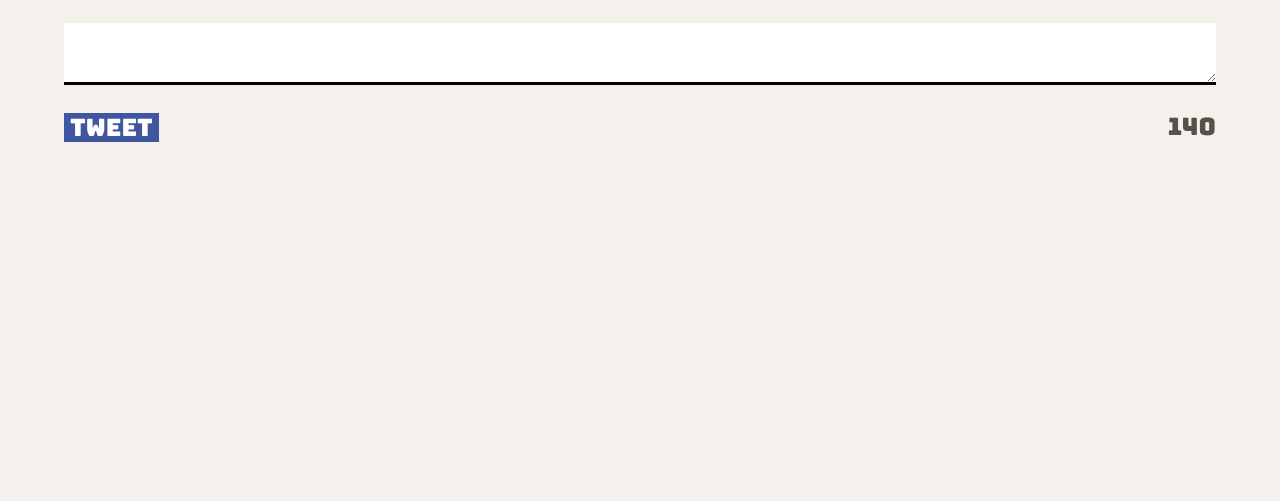
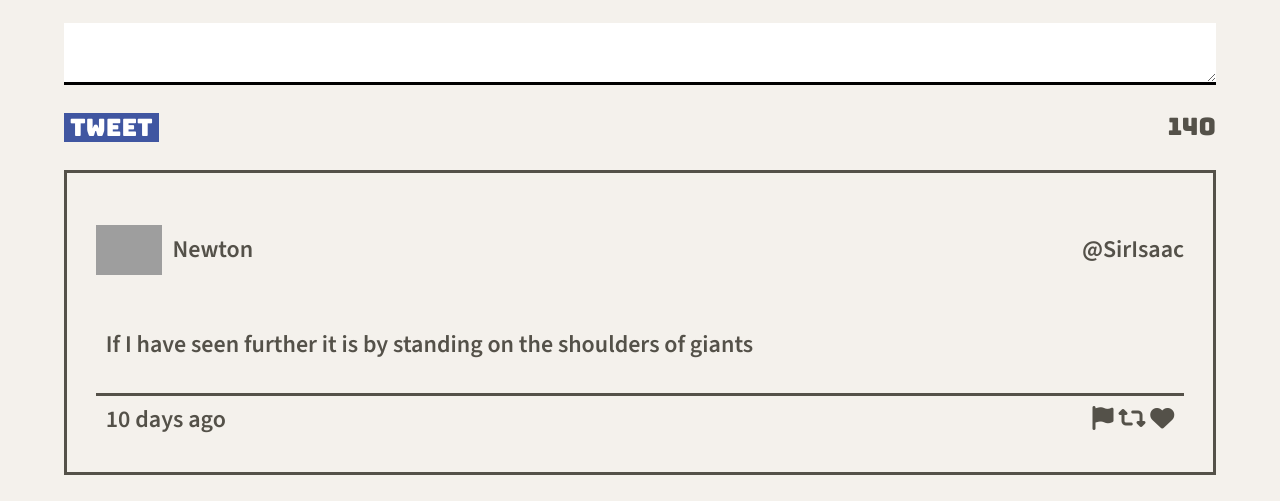
Before and after one commit to TANG281/tweeterLHL, a website: page public/index.html in a window 1280 px wide. Shown: the part 662-1163 px from the top of the page. Before the commit the page ends 830 px from the top, so only its background shows below. Drawn offline with nearby package versions, Linux system fonts and the light colour scheme; grey boxes are pictures that could not be loaded.

Commit message:
add tweets section

```diff
--- a/public/index.html
+++ b/public/index.html
@@ -18,6 +18,7 @@
     <link rel="stylesheet" href="/styles/nav.css" type="text/css" />
     <link rel="stylesheet" href="/styles/header.css" type="text/css" />
     <link rel="stylesheet" href="/styles/new-tweet.css" type="text/css" />
+    <link rel="stylesheet" href="/styles/tweets.css" type="text/css" />
 
     <!-- External JS -->
     <script src="https://ajax.googleapis.com/ajax/libs/jquery/3.4.1/jquery.min.js"></script>
@@ -63,6 +64,28 @@
           </footer>
         </form>
       </section>
+      <br>
+      <section>
+        <article class="tweet">
+          <header>
+            <div id="left-tweet-header">
+              <img src="https://i.imgur.com/73hZDYK.png">
+              <p>Newton</p >
+            </div>
+            <div>@SirIsaac</div>
+          </header>
+          <p><b>If I have seen further it is by standing on the shoulders of giants</b></p>
+          <footer>
+            10 days ago
+            <div>
+              <i class="fa-solid fa-flag"></i>
+              <i class="fa-solid fa-retweet"></i>
+              <i class="fa-solid fa-heart"></i>
+            </div>
+          </footer>
+        </article>
+
+      </section>
     </main>
   </body>
 </html>
```
